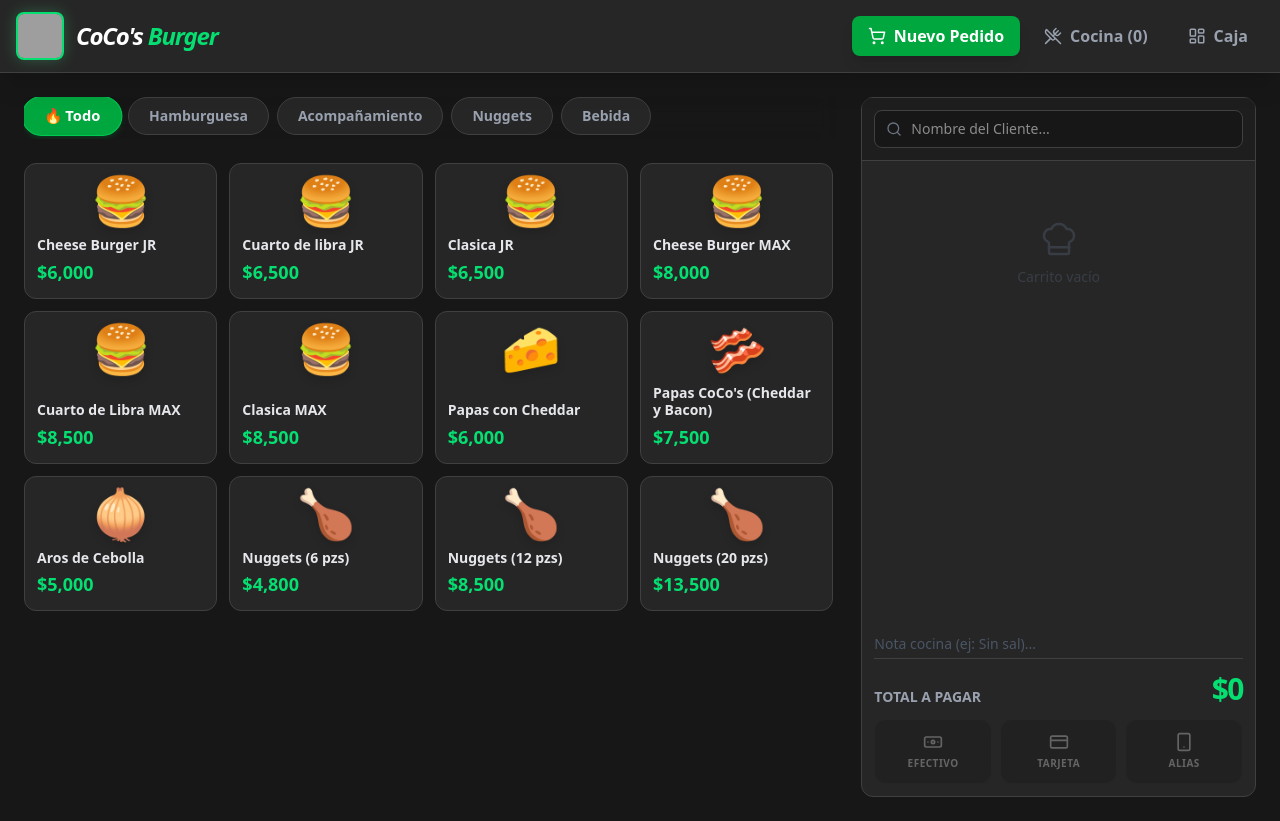
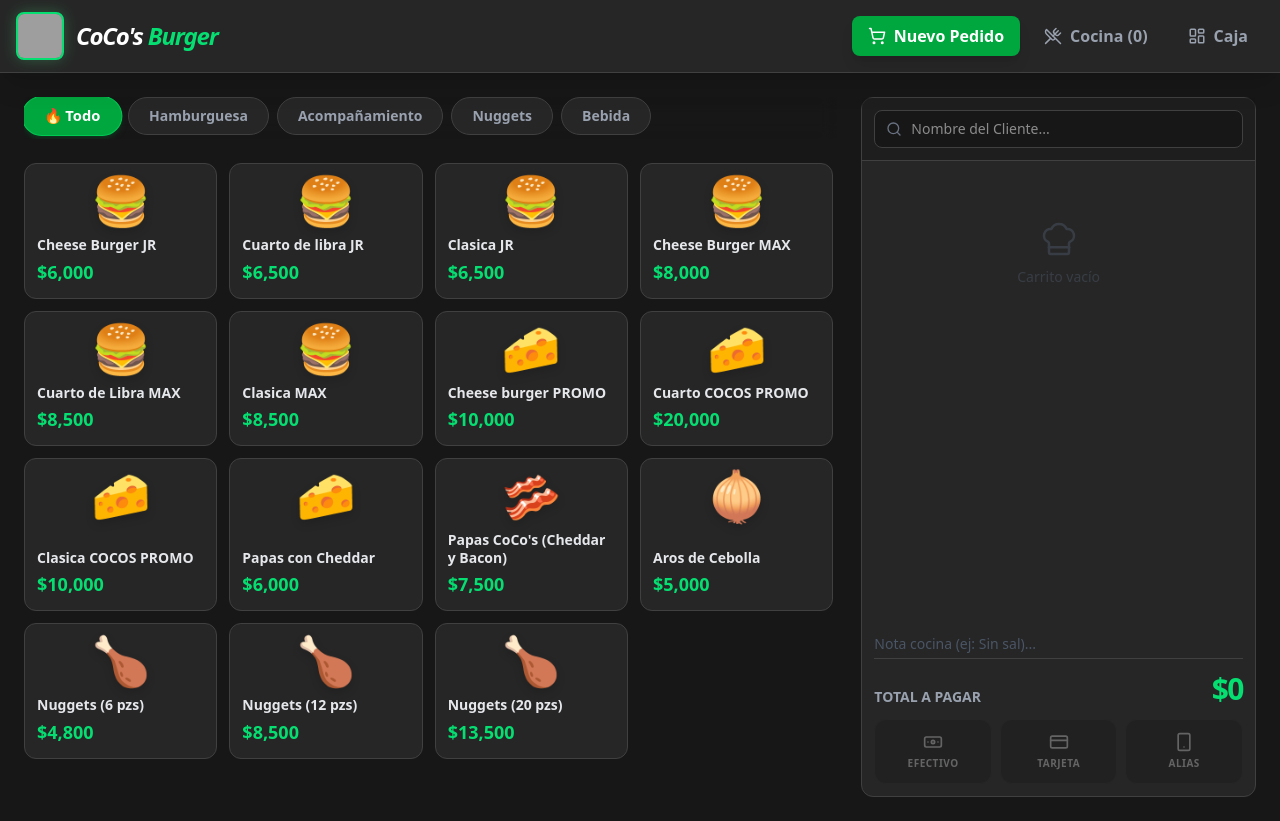
Before and after one commit to coriamartinn/cocos-bg, a React (Vite) app: page / in a window 1280 px wide. Built offline with nearby package versions, Linux system fonts and the light colour scheme; grey boxes are pictures that could not be loaded.

Commit message:
agregado de combos en la app

```diff
--- a/src/datos/productos.ts
+++ b/src/datos/productos.ts
@@ -86,8 +86,38 @@ export const PRODUCTOS: Producto[] = [
   },
 
 
+  // ========== PROMOS (Adicionales) ==========
+  // TODAS LAS PROMOS O COMBOS QUE VAMOS COMPARTIENDO
+
+  {
+    id: 'p1',
+    nombre: 'Cheese burger PROMO',
+    categoria: 'promos',
+    precio: 10000,
+    imagen: '🧀',
+    descripcion: 'Promo 2 hamburguesas cheese burger con papas.'
+  },
+  {
+    id: 'p2',
+    nombre: 'Cuarto COCOS PROMO',
+    categoria: 'promos',
+    precio: 20000,
+    imagen: '🧀',
+    descripcion: 'Promo 2 hamburguesas cuarto de libra con papas.'
+  },
+  {
+    id: 'p3',
+    nombre: 'Clasica COCOS PROMO',
+    categoria: 'promos',
+    precio: 10000,
+    imagen: '🧀',
+    descripcion: 'Promo 2 hamburguesas clasicas con lechuga, tomate y aderezo + papas.'
+  },
+
+
   // ========== ACOMPAÑAMIENTOS ESPECIALES (Adicionales) ==========
   // Las papas comunes no están aquí porque vienen con la hamburguesa
+
   {
     id: 's2',
     nombre: 'Papas con Cheddar',
--- a/src/tipos.ts
+++ b/src/tipos.ts
@@ -1,5 +1,5 @@
 // Define las categorías válidas para los filtros
-export type Categoria = 'hamburguesa' | 'acompañamiento' | 'nuggets' | 'bebida';
+export type Categoria = 'hamburguesa' | 'acompañamiento' | 'nuggets' | 'bebida' | 'promos';
 
 export interface Producto {
   id: string;
```
